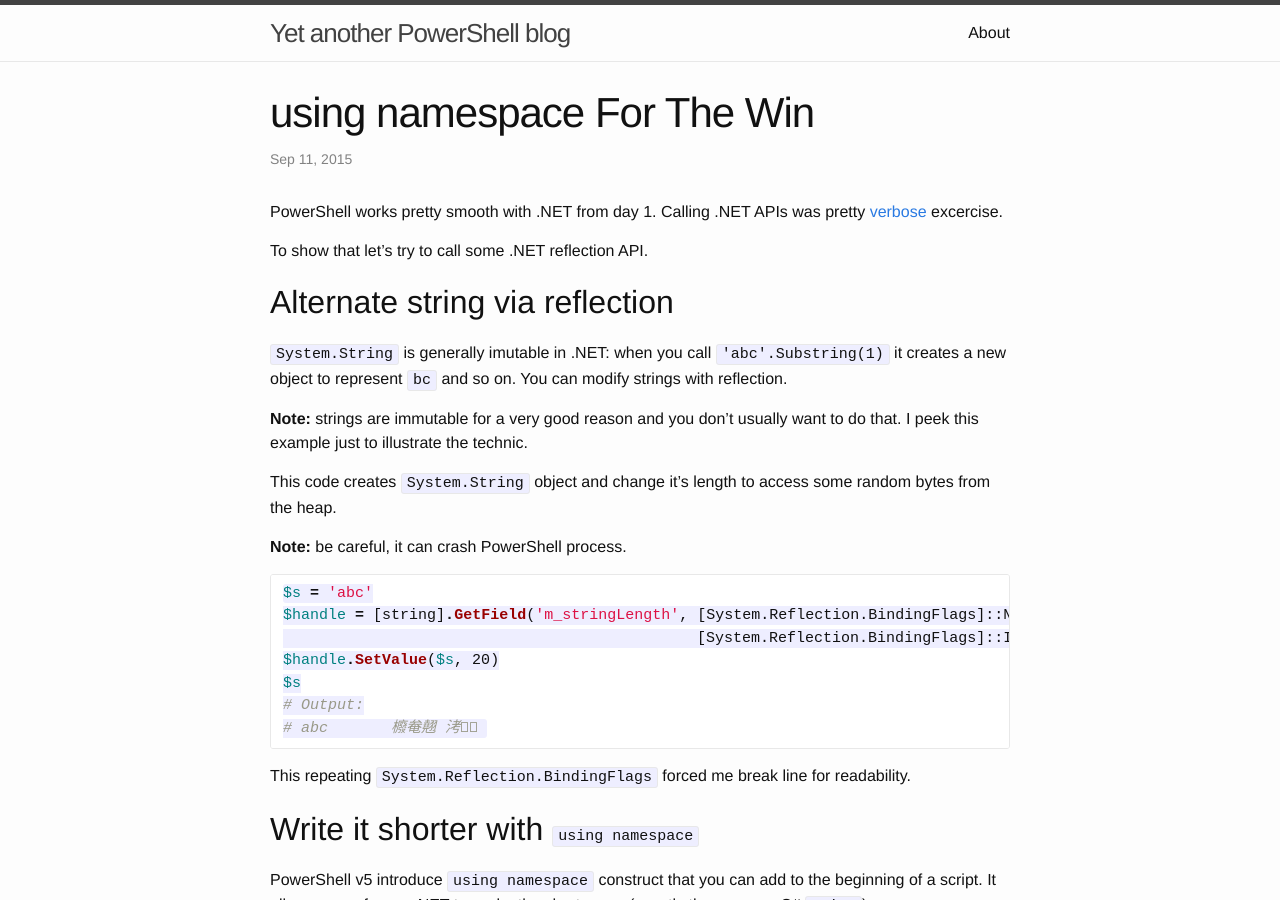
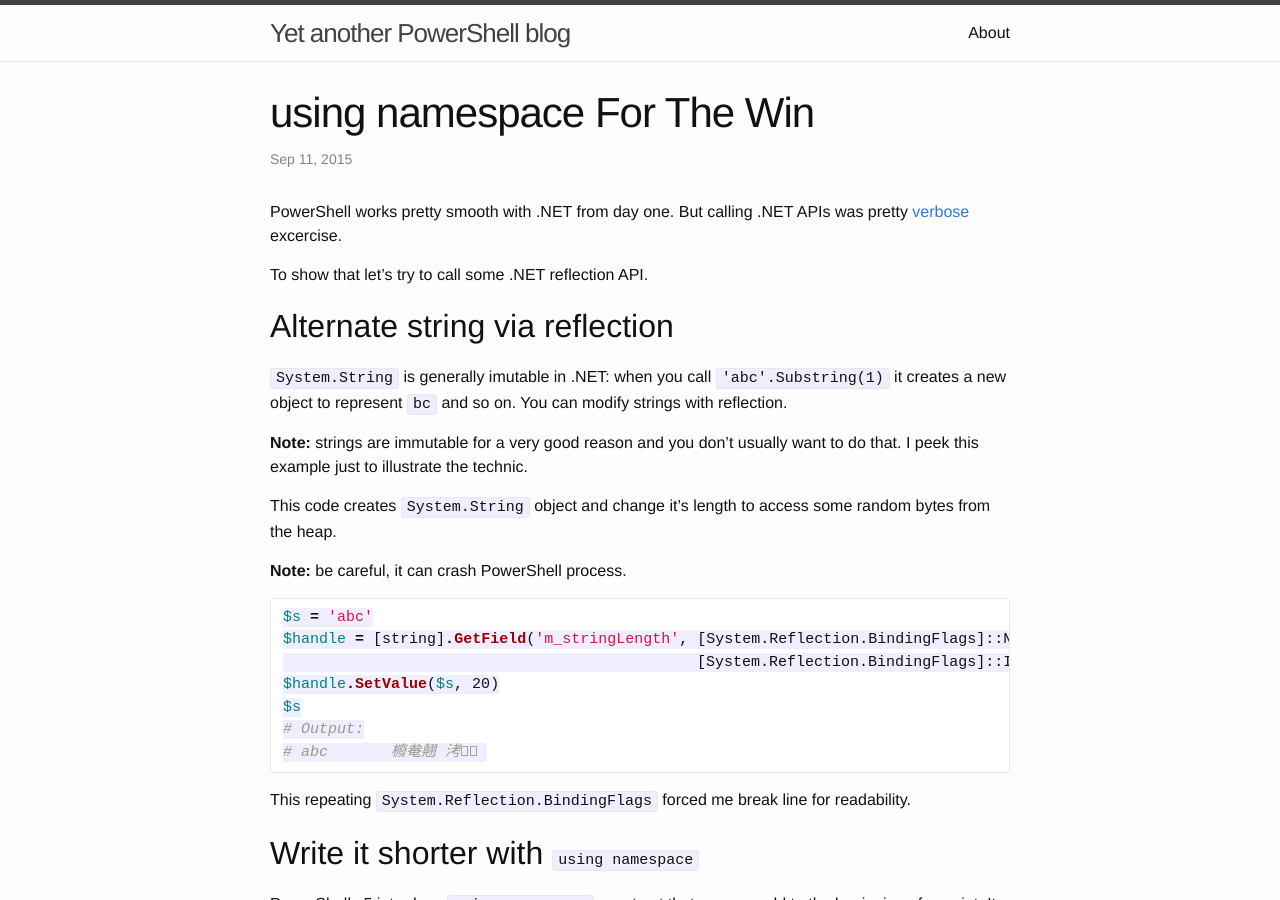
Before and after one commit to vors/vors.github.io, a Jekyll site: the page built from _posts/2015-09-11-using-namespace-for-the-win.markdown, in a window 1280 px wide and 900 px high. Built offline with Jekyll 4.4.1, drawn with Linux system fonts in a browser that asks for light colours.

Commit message:
Update 2015-09-11-using-namespace-for-the-win.markdown

```diff
--- a/_posts/2015-09-11-using-namespace-for-the-win.markdown
+++ b/_posts/2015-09-11-using-namespace-for-the-win.markdown
@@ -6,7 +6,8 @@ comments: true
 categories: [powershell, dsc]
 ---
 
-PowerShell works pretty smooth with .NET from day 1. Calling .NET APIs was pretty [verbose](http://serverfault.com/questions/74744/using-namespaces-in-powershell) excercise.
+PowerShell works pretty smooth with .NET from day one.
+But calling .NET APIs was pretty [verbose](http://serverfault.com/questions/74744/using-namespaces-in-powershell) excercise.
 
 To show that let's try to call some .NET reflection API.
 
```
